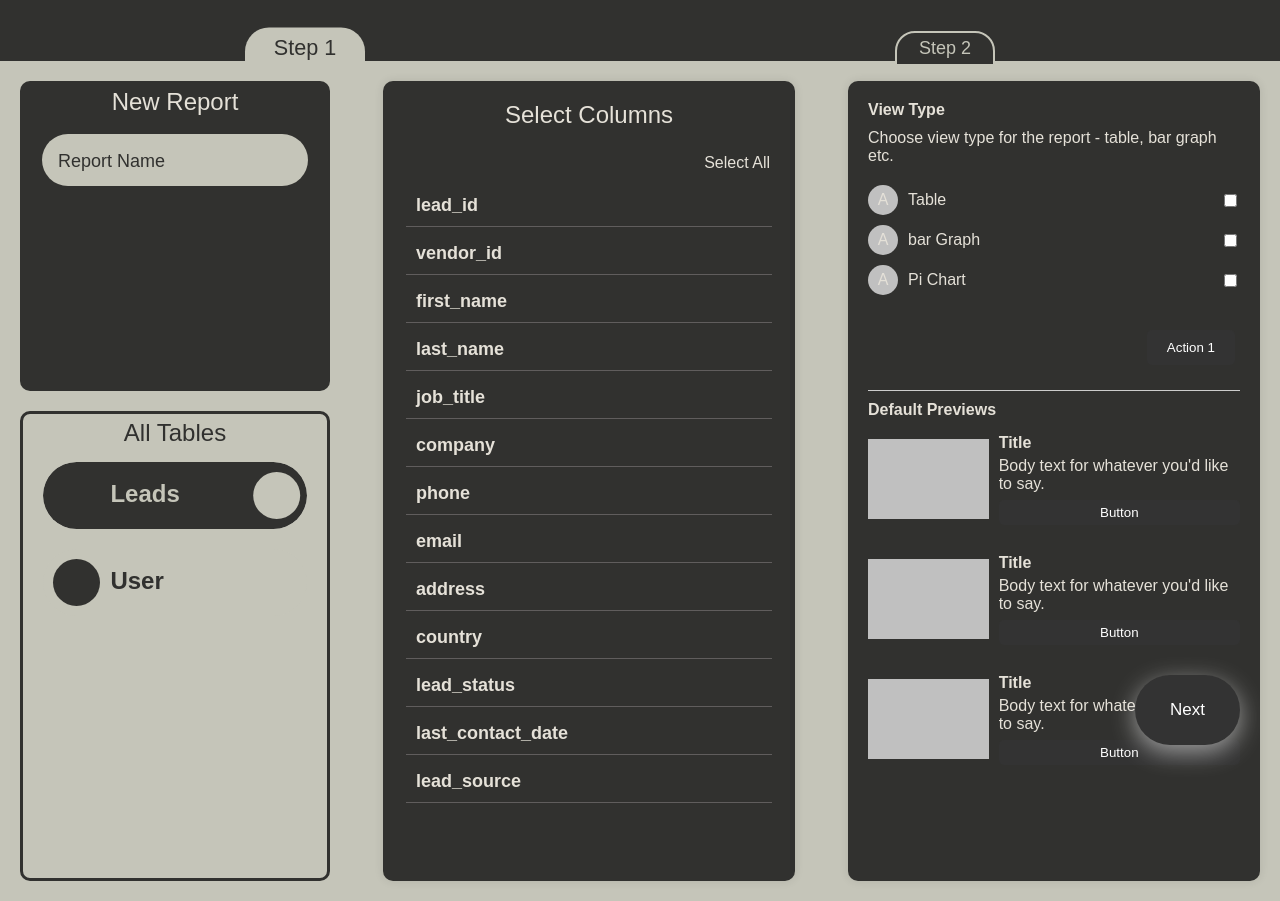
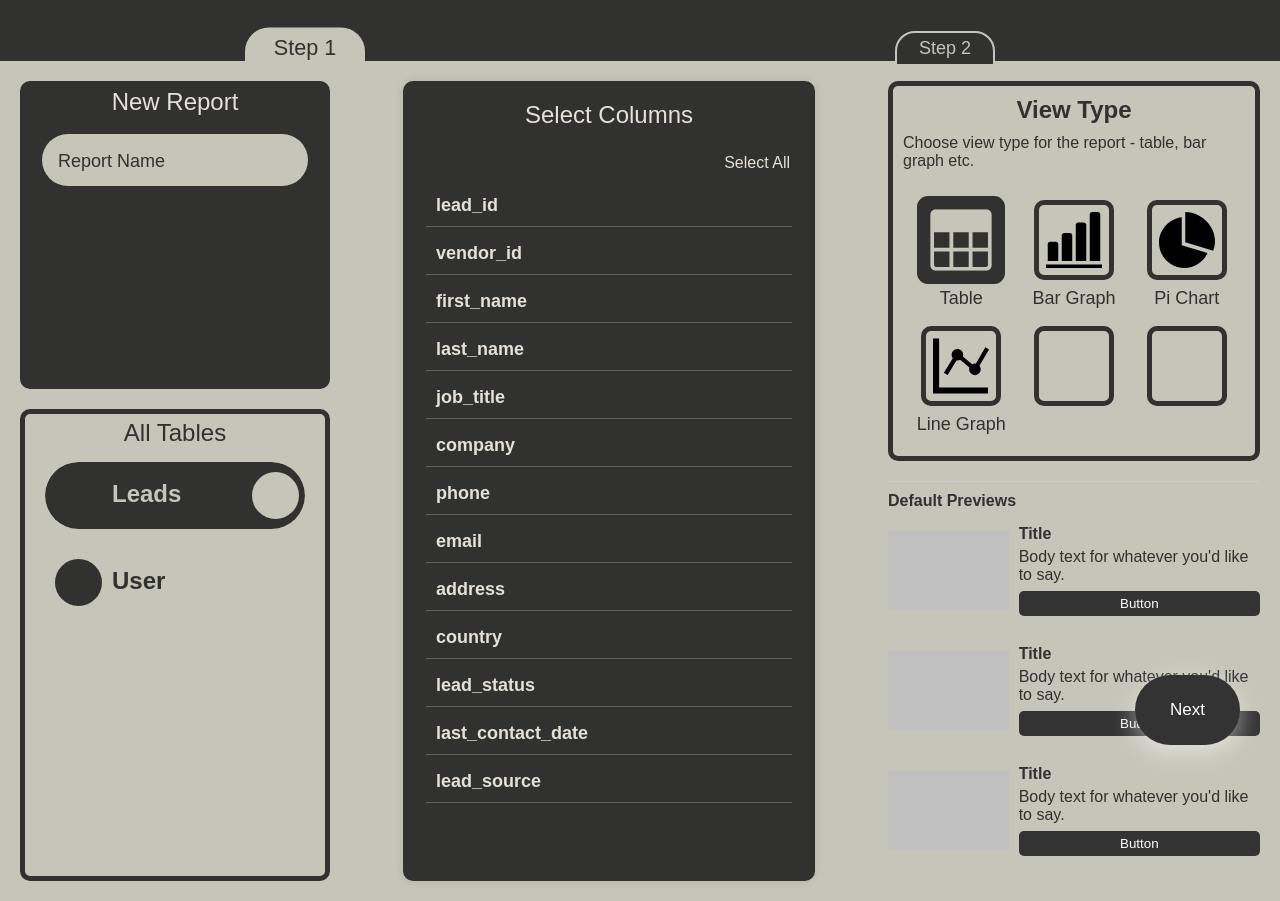
Before and after one commit to Ritvik2205/reports-dashboard, a Flask app: page /dashboard in a window 1280 px wide. Run offline with Flask 3, Linux system fonts and the light colour scheme; data that the repository does not hold is empty; some libraries are stand-ins or nearby versions; some web fonts are replaced.

Commit message:
adding view type selection

```diff
--- a/website/static/main.js
+++ b/website/static/main.js
@@ -172,6 +172,11 @@
         $('#tab1 .middle-panel .list-item').addClass('active');
 
     });
+
+    // View Type Selection
+    $('#tab1 .right-panel .view-item').click(function() {
+        $(this).toggleClass('active');
+    })
 
 
 
--- a/website/static/styles.css
+++ b/website/static/styles.css
@@ -248,7 +173,7 @@
     position: relative;
     background-color: transparent;
     border-radius: 10px;
-    border: var(--secondary-color) 3px solid;
+    border: var(--secondary-color) 5px solid;
     height: 60%;
     display: flex;
     flex-direction: column;
@@ -414,19 +339,28 @@
 }
 
 
-
 .right-panel {
     width: 30%;
+    background-color: transparent;
+    box-shadow: none;
+    padding: 0;
+    color: var(--secondary-color);
 }
 
 .view-type {
     display: flex;
     flex-direction: column;
     margin-bottom: 20px;
+    padding: 10px;
+    border: 5px solid var(--secondary-color);
+    border-radius: 10px;
 }
 
 .view-title {
-    font-weight: bold;
+    display: flex;
+    justify-content: center;
+    font-size: 24px;
+    font-weight: 700;
     margin-bottom: 10px;
 }
 
@@ -434,45 +368,64 @@
     margin-bottom: 20px;
 }
 
+.view-container {
+    display: grid;
+    grid-template-columns: 1fr 1fr 1fr;
+    grid-template-rows: max-content;
+    gap: 1rem;
+    padding: 10px;
+}
+
 .view-item {
     display: flex;
+    flex-direction: column;
     align-items: center;
-    margin-bottom: 10px;
+    justify-content: center;
+    height: 110px;
 }
 
 .view-icon {
-    width: 30px;
-    height: 30px;
-    background-color: #c0c0c0;
-    border-radius: 50%;
+    width: 70px;
+    height: 70px;
+    border-radius: 10px;
+    border: 5px solid var(--secondary-color);
     display: flex;
     justify-content: center;
     align-items: center;
-    margin-right: 10px;
+    /* margin-right: 10px; */
+    transition: all 0.5s ease;
+}
+
+.view-icon img {
+    width: 80%;
+    transition: all 0.5s ease;
+}
+
+.view-item:hover .view-icon {
+    background-color: var(--secondary-color);
+    color: var(--primary-color);
+    transform: scale(1.2);
+}
+
+.view-item.active .view-icon {
+    background-color: var(--secondary-color);
+    color: var(--primary-color);
+    transform: scale(1.1);
+}
+
+
+
+.view-item:hover img,
+.view-item.active img {
+    filter: invert(71%) sepia(95%) saturate(24%) hue-rotate(22deg) brightness(93%) contrast(91%);
 }
 
 .view-text {
+    margin-top: 8px;
     flex: 1;
+    font-size: 18px;
 }
 
-.view-count {
-    margin-right: 10px;
-}
-
-.actions {
-    display: flex;
-    justify-content: flex-end;
-}
-
-.action-btn {
-    background-color: #333333;
-    color: #ffffff;
-    border: none;
-    margin: 5px;
-    padding: 10px 20px;
-    border-radius: 5px;
-    cursor: pointer;
-}
 
 .previews {
     margin-top: 20px;
--- a/website/templates/dashboard.html
+++ b/website/templates/dashboard.html
@@ -39,24 +39,32 @@
             <div class="view-type">
                 <div class="view-title">View Type</div>
                 <div class="view-description">Choose view type for the report - table, bar graph etc.</div>
-                <div class="view-item">
-                    <div class="view-icon">A</div>
+                <div class="view-container">
+                    <div class="view-item table active">
+                        <div class="view-icon"><img src="../static/assets/table.svg" alt="table"></div>
                         <div class="view-text">Table</div>
-                    <input type="checkbox" >
+                    </div>
+                    <div class="view-item bar-graph">
+                        <div class="view-icon"><img src="../static/assets/barGraph.svg" alt="bar graph"></div>
+                        <div class="view-text">Bar Graph</div>
+                    </div>
+                    <div class="view-item pie-chart">
+                        <div class="view-icon"><img src="../static/assets/pieChart.svg" alt="pie chart"></div>
+                        <div class="view-text">Pi Chart</div>
                     </div>
                     <div class="view-item">
-                    <div class="view-icon">A</div>
-                    <div class="view-text">bar Graph</div>
-                    <input type="checkbox" >
+                        <div class="view-icon line-graph"><img src="../static/assets/lineGraph.svg" alt="line graph"></div>
+                        <div class="view-text">Line Graph</div>
                     </div>
                     <div class="view-item">
-                    <div class="view-icon">A</div>
-                    <div class="view-text">Pi Chart</div>
-                    <input type="checkbox" >
+                        <div class="view-icon"><img src="" alt=""></div>
+                        <div class="view-text"></div>
+                    </div>
+                    <div class="view-item">
+                        <div class="view-icon"><img src="" alt=""></div>
+                        <div class="view-text"></div>
                     </div>
                 </div>
-            <div class="actions">
-                <button class="action-btn">Action 1</button>
             </div>
 
             <div class="previews">
```
Also changed, not shown: other parts of website/static/styles.css (+84 -77 lines), website/static/assets/barGraph.svg (added), website/static/assets/lineGraph.svg (added), website/static/assets/pieChart.svg (added), website/static/assets/table.svg (added). Lines whose indentation alone changed are shown as unchanged.
